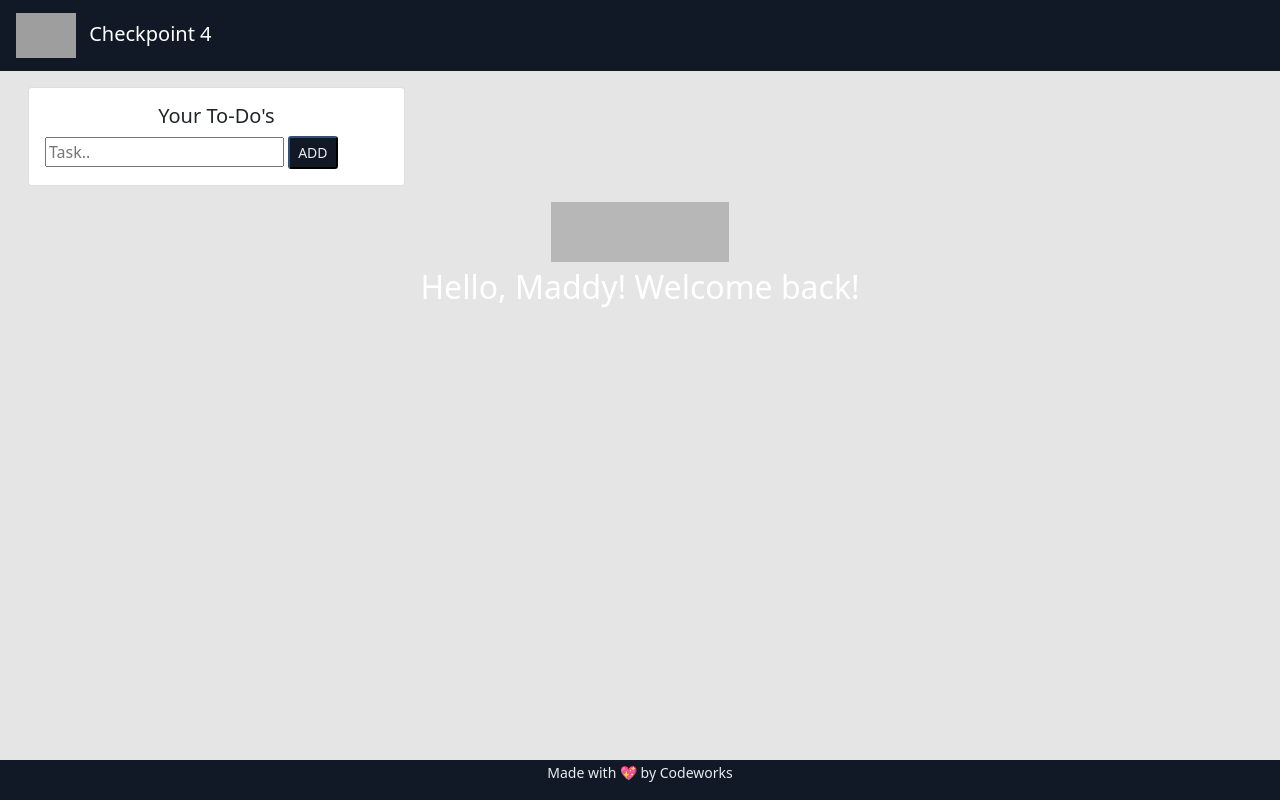
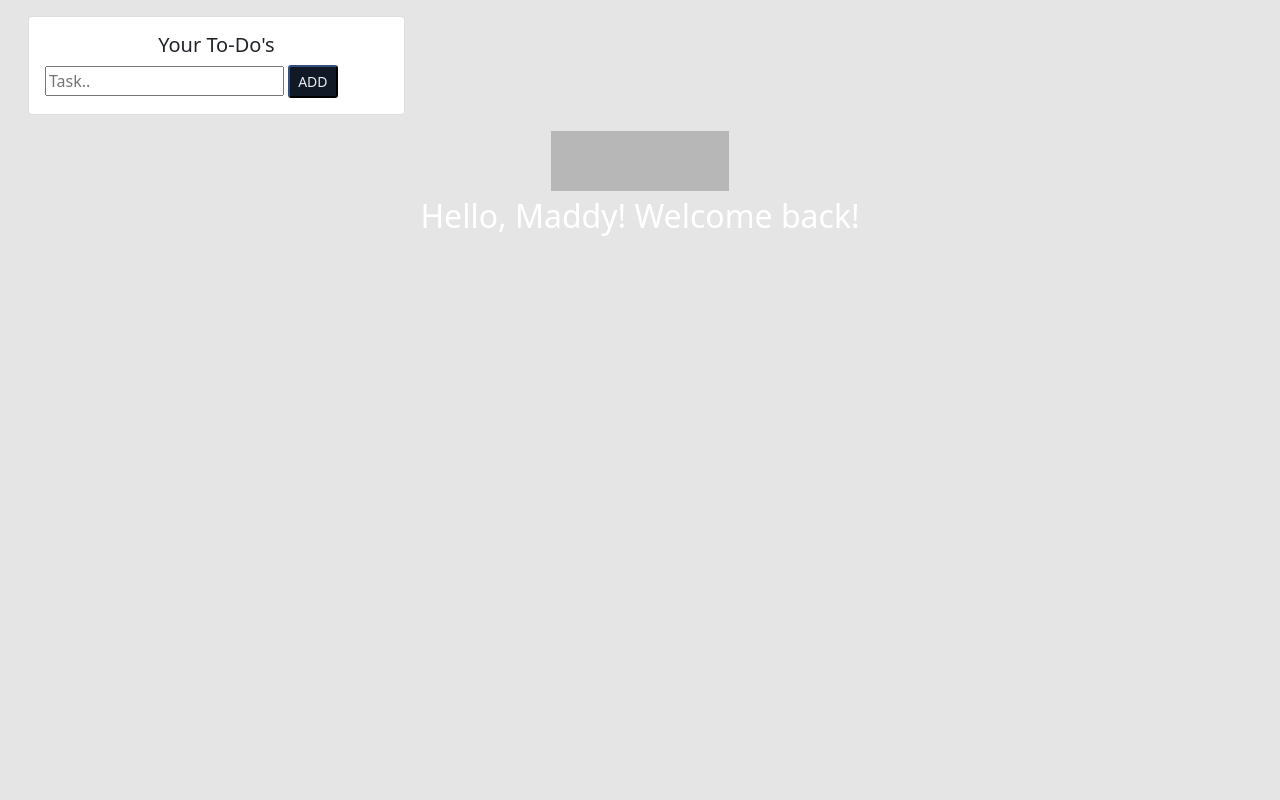
Before and after one commit to MaddyYarnall/checkpoint4, a website with bundled scripts: page checkpoint4/index.html in a window 1280 px wide. Built offline with nearby package versions, Linux system fonts and the light colour scheme; no server answers; grey boxes are pictures that could not be loaded.

Commit message:
styling stuff

```diff
--- a/checkpoint4/index.html
+++ b/checkpoint4/index.html
@@ -15,7 +15,7 @@
 </head>
 
 <body>
-  <header>
+  <!-- <header>
     <nav class="navbar navbar-dark navbar-expand bg-dark text-light no-select">
       <a class="navbar-brand ms-3" href="#">
         <img src="https://codeworks.blob.core.windows.net/public/assets/img/cw-mark.png" height="45" alt=""
@@ -23,7 +23,7 @@
         <span class="ms-2">Checkpoint 4</span>
       </a>
     </nav>
-  </header>
+  </header> -->
 
   <main>
     <div class="container-fluid">
@@ -66,11 +66,11 @@
     </div>
   </main>
 
-  <footer class="bg-dark text-light">
+  <!-- <footer class="bg-dark text-light">
     <div class="text-center no-select">
       <p><small>Made with 💖 by Codeworks</small></p>
     </div>
-  </footer>
+  </footer> -->
 
   <script src="https://cdn.jsdelivr.net/npm/bootstrap@5.1.0/dist/js/bootstrap.bundle.min.js"
     integrity="sha384-U1DAWAznBHeqEIlVSCgzq+c9gqGAJn5c/t99JyeKa9xxaYpSvHU5awsuZVVFIhvj"
```
